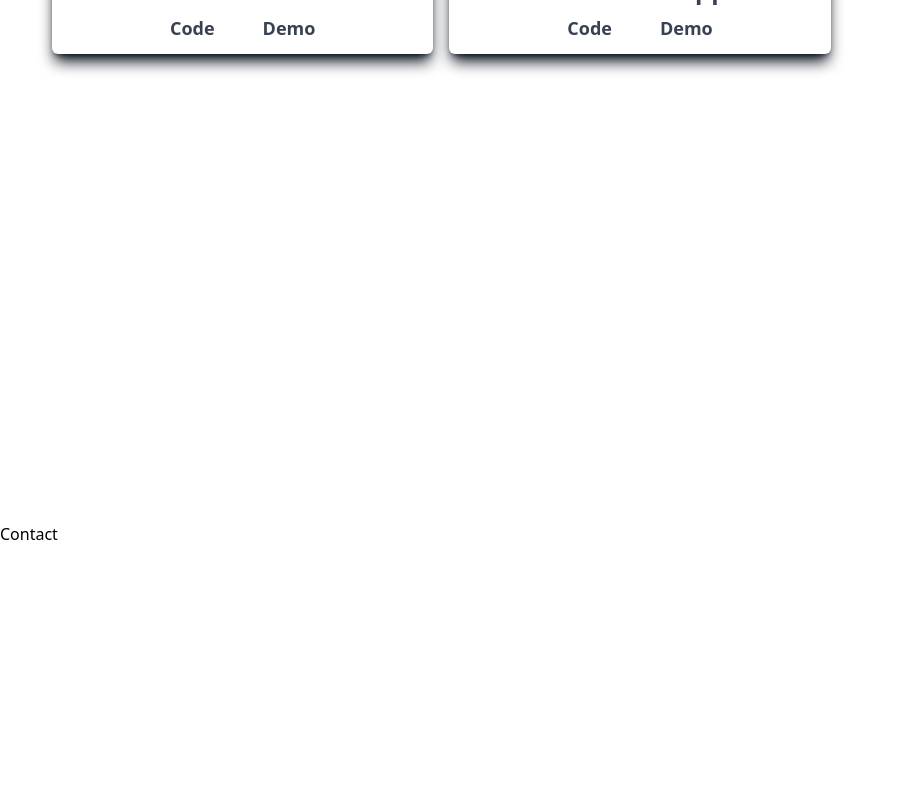
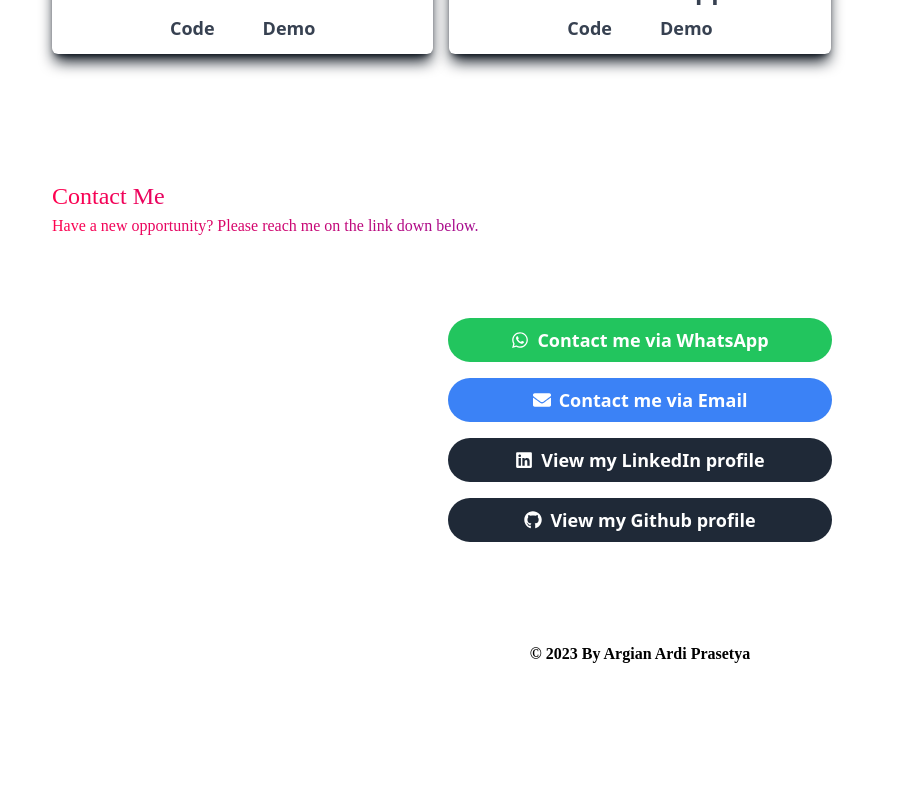
Before and after one commit to argianardi/myportfolio, a React (Create React App) app: page / in a window 1280 px wide. Shown: the part 1580-2380 px from the top of the page, without its empty margins (0-902 px from the left). After the commit the page ends 2266 px from the top, so only its background shows below. Built offline with nearby package versions, Linux system fonts and the light colour scheme.

Commit message:
slicing contact components

```diff
--- a/src/components/Contact.js
+++ b/src/components/Contact.js
@@ -1,12 +1,56 @@
 import React from "react";
+import { FaWhatsapp, FaEnvelope, FaLinkedin, FaGithub } from "react-icons/fa";
 
 const Contact = () => {
   return (
-    <>
-      <div id="contact" className="section">
-        Contact
+    <div id="contact">
+      <div className="container mx-auto max-w-[1200px] px-3 pt-3 pb-3 sm:pb-10 lg:pb-20 lg:pt-11 text-center lg:text-left">
+        <h4 className="text-gradient font-secondary text-[24px] ">
+          Contact Me
+        </h4>
+        <p className="text-gradient font-primary">
+          Have a new opportunity? Please reach me on the link down below.
+        </p>
+        <div className="flex flex-col max-w-sm gap-4 mx-auto mt-20 md:justify-center">
+          <a
+            href="https://wa.me/6285768424797"
+            target="_blank"
+            rel="noopener noreferrer"
+            className="flex items-center justify-center px-4 py-2 text-lg font-bold text-white bg-green-500 rounded-full hover:bg-green-600"
+          >
+            <FaWhatsapp className="mr-2" />
+            Contact me via WhatsApp
+          </a>
+          <a
+            href="mailto:argianardi14@gmail.com"
+            target="_blank"
+            rel="noopener noreferrer"
+            className="flex items-center justify-center px-4 py-2 text-lg font-bold text-white bg-blue-500 rounded-full hover:bg-blue-600"
+          >
+            <FaEnvelope className="mr-2" />
+            Contact me via Email
+          </a>
+          <a
+            href="https://www.linkedin.com/in/argianardiprasetya"
+            target="_blank"
+            rel="noopener noreferrer"
+            className="flex items-center justify-center px-4 py-2 text-lg font-bold text-white bg-gray-800 rounded-full hover:bg-gray-900"
+          >
+            <FaLinkedin className="mr-2" />
+            View my LinkedIn profile
+          </a>
+          <a
+            href="https://www.linkedin.com/in/argianardiprasetya"
+            target="_blank"
+            rel="noopener noreferrer"
+            className="flex items-center justify-center px-4 py-2 text-lg font-bold text-white bg-gray-800 rounded-full hover:bg-gray-900"
+          >
+            <FaGithub className="mr-2" />
+            View my Github profile
+          </a>
+        </div>
       </div>
-    </>
+    </div>
   );
 };
 
```
